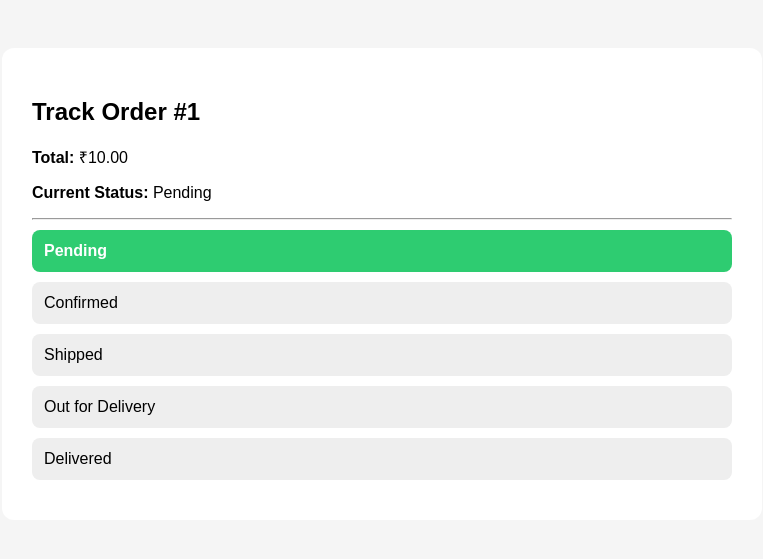
After one commit to Rajtiwari0202/PyShop-Ecommerce, a Django app: page /track-order/1/ in a window 1280 px wide. The commit adds this page. Shown: the top 559 px of the page, without its empty margins (258-1021 px from the left). Run offline with Django 5.2, Linux system fonts and the light colour scheme; a user stored in the database is signed in; tables that the repository leaves empty hold one stand-in row (values such as "Sample post").

Commit message:
Added order tracking system and improved order history UI

```diff
--- a/pyshop/core/products/models.py
+++ b/pyshop/core/products/models.py
@@ -38,11 +38,35 @@ class CartItem(models.Model):
 
 # 📦 ORDER SYSTEM
 class Order(models.Model):
+
+    STATUS_CHOICES = (
+        ('Pending', 'Pending'),
+        ('Confirmed', 'Confirmed'),
+        ('Shipped', 'Shipped'),
+        ('Out for Delivery', 'Out for Delivery'),
+        ('Delivered', 'Delivered'),
+        ('Cancelled', 'Cancelled'),
+    )
+
     user = models.ForeignKey(User, on_delete=models.CASCADE)
-    total_amount = models.FloatField()
+    total_amount = models.DecimalField(max_digits=10, decimal_places=2)
+
+    status = models.CharField(
+        max_length=30,
+        choices=STATUS_CHOICES,
+        default='Pending'
+    )
+
+    razorpay_payment_id = models.CharField(
+        max_length=200,
+        blank=True,
+        null=True
+    )
+
     created_at = models.DateTimeField(auto_now_add=True)
-    status = models.CharField(max_length=50, default="Pending")
 
+    def __str__(self):
+        return f"Order #{self.id} - {self.user.username}"
 
 class OrderItem(models.Model):
     order = models.ForeignKey(Order, related_name='items', on_delete=models.CASCADE)
--- /dev/null
+++ b/pyshop/core/products/templates/products/track_order.html
@@ -0,0 +1,69 @@
+<!DOCTYPE html>
+<html>
+<head>
+    <title>Track Order</title>
+
+    <style>
+        body{
+            font-family: Arial;
+            background:#f5f5f5;
+            padding:40px;
+        }
+
+        .container{
+            max-width:700px;
+            margin:auto;
+            background:white;
+            padding:30px;
+            border-radius:12px;
+        }
+
+        .status{
+            padding:12px;
+            margin:10px 0;
+            border-radius:8px;
+            background:#eee;
+        }
+
+        .active{
+            background:#2ecc71;
+            color:white;
+            font-weight:bold;
+        }
+    </style>
+</head>
+<body>
+
+<div class="container">
+
+    <h2>Track Order #{{ order.id }}</h2>
+
+    <p><strong>Total:</strong> ₹{{ order.total_amount }}</p>
+    <p><strong>Current Status:</strong> {{ order.status }}</p>
+
+    <hr>
+
+    <div class="status {% if order.status == 'Pending' %}active{% endif %}">
+        Pending
+    </div>
+
+    <div class="status {% if order.status == 'Confirmed' %}active{% endif %}">
+        Confirmed
+    </div>
+
+    <div class="status {% if order.status == 'Shipped' %}active{% endif %}">
+        Shipped
+    </div>
+
+    <div class="status {% if order.status == 'Out for Delivery' %}active{% endif %}">
+        Out for Delivery
+    </div>
+
+    <div class="status {% if order.status == 'Delivered' %}active{% endif %}">
+        Delivered
+    </div>
+
+</div>
+
+</body>
+</html>
--- a/pyshop/core/products/urls.py
+++ b/pyshop/core/products/urls.py
@@ -22,4 +22,5 @@ urlpatterns = [
     path('logout/', views.logout_view, name='logout'),
     path('payment-success/', views.payment_success, name='payment_success'),
     path('verify-payment/', views.verify_payment, name='verify_payment'),
+    path('track-order/<int:order_id>/', views.track_order, name='track_order'),
 ]
--- a/pyshop/core/products/views.py
+++ b/pyshop/core/products/views.py
@@ -37,7 +37,7 @@ def verify_payment(request):
             order = Order.objects.create(
                 user=request.user,
                 total_amount=cart.total_price(),
-                status="Paid",
+                status="Confirmed",
                 razorpay_payment_id=razorpay_payment_id
             )
 
@@ -301,3 +301,11 @@ def wishlist_view(request):
 @login_required
 def payment_success(request):
     return render(request, "products/success.html")
+
+@login_required
+def track_order(request, order_id):
+    order = get_object_or_404(Order, id=order_id, user=request.user)
+
+    return render(request, 'products/track_order.html', {
+        'order': order
+    })
```
Also changed, not shown: pyshop/core/products/admin.py (+8 -1 lines), pyshop/core/products/templates/products/order_history.html (+7 -0 lines), pyshop/core/products/migrations/0005_order_razorpay_payment_id_alter_order_status_and_more.py (added).
